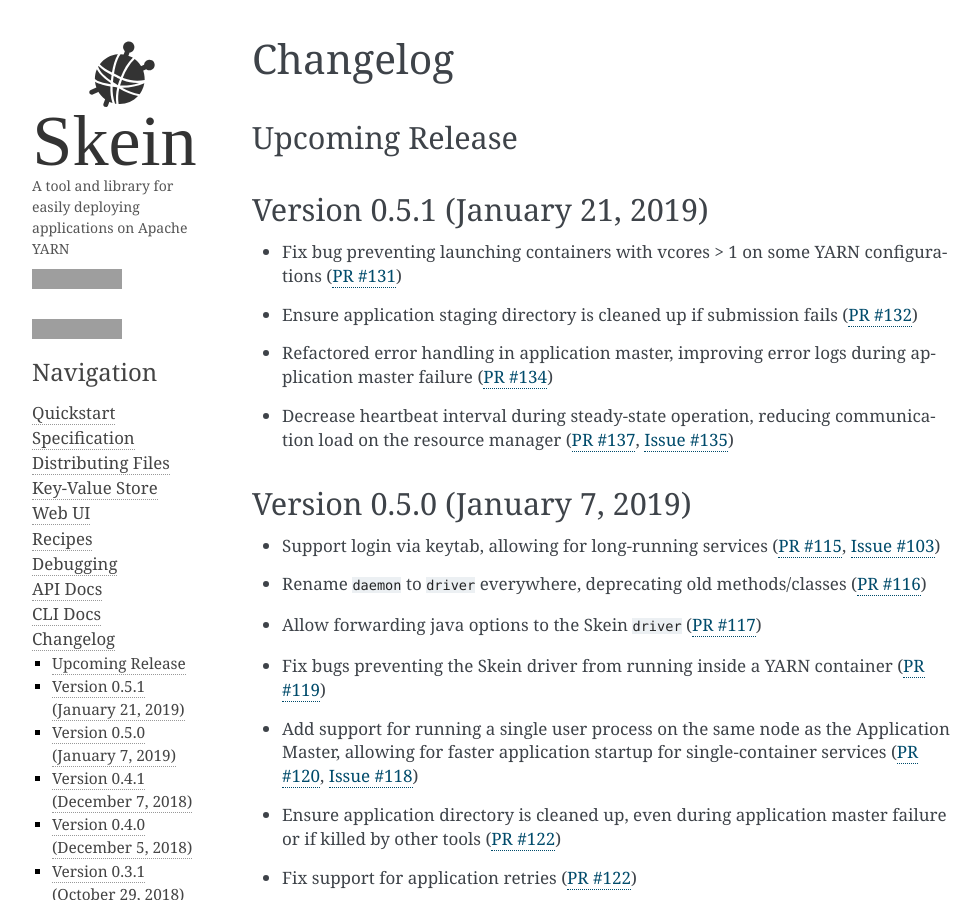
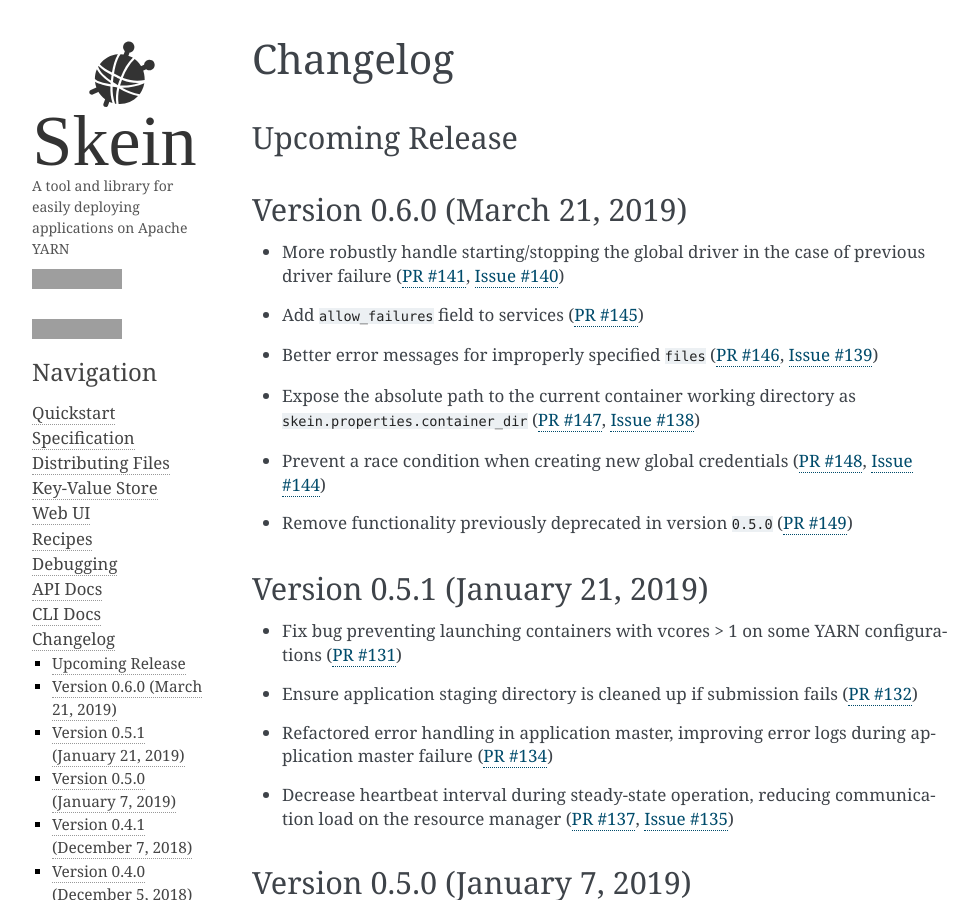
Before and after one commit to jcrist/skein, a Sphinx documentation site: the page built from docs/source/changelog.rst, in a window 1280 px wide and 900 px high, cut to the strip 0-900 px from the top of the window. Shown: the whole strip, without its empty margins (138-1118 px from the left). Built offline with Sphinx 7.4.7, drawn with Linux system fonts in a browser that asks for light colours; grey boxes are pictures that could not be loaded.

Commit message:
Update changelog for release [skip-tests]

```diff
--- a/docs/source/changelog.rst
+++ b/docs/source/changelog.rst
@@ -3,6 +3,20 @@
 
 Upcoming Release
 ----------------
+
+Version 0.6.0 (March 21, 2019)
+------------------------------
+
+- More robustly handle starting/stopping the global driver in the case of
+  previous driver failure (:pr:`141`, :issue:`140`)
+- Add ``allow_failures`` field to services (:pr:`145`)
+- Better error messages for improperly specified ``files`` (:pr:`146`,
+  :issue:`139`)
+- Expose the absolute path to the current container working directory as
+  ``skein.properties.container_dir`` (:pr:`147`, :issue:`138`)
+- Prevent a race condition when creating new global credentials (:pr:`148`,
+  :issue:`144`)
+- Remove functionality previously deprecated in version ``0.5.0`` (:pr:`149`)
 
 Version 0.5.1 (January 21, 2019)
 --------------------------------
```
